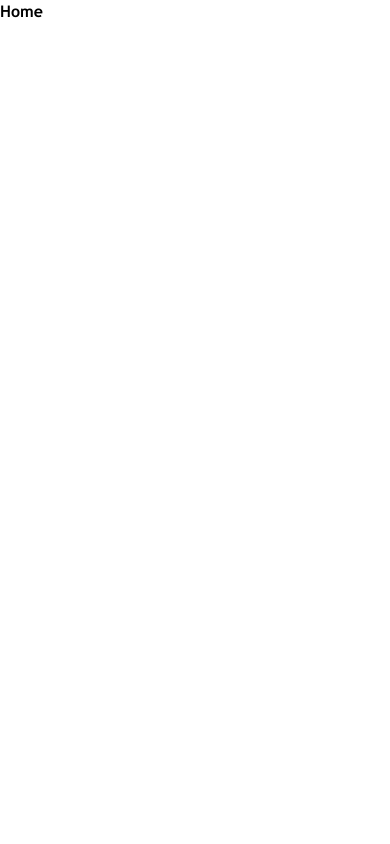
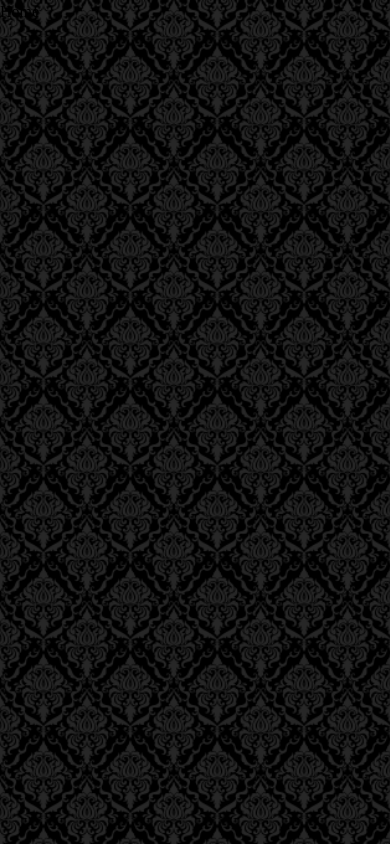
Before and after one commit to ItSerje/cat-food, a React (Create React App) app: page / in a window 390 px wide. Built offline with nearby package versions, Linux system fonts and the light colour scheme.

Commit message:
setup body background for Home

```diff
--- a/src/pages/home/home.css
+++ b/src/pages/home/home.css
@@ -1,7 +1,18 @@
-.home {
-  /* font-family: var(--ff-title);
-  font-weight: var(--fw-thin); */
+body {
+  background-image: url('../../assets/img/background-pattern@2x.png');
+  background-image: image-set(
+    url('../../assets/img/background-pattern@1x.png') 1x,
+    url('../../assets/img/background-pattern@2x.png') 2x
+  );
+  background-repeat: repeat-y;
+  background-size: cover;
+}
 
-  font-family: var(--ff-card);
-  font-weight: var(--fw-bold);
+@media (max-width: 500px) {
+  body {
+    background-image: image-set(
+      url('../../assets/img/background-pattern@1x.png') 1x,
+      url('../../assets/img/background-pattern@1x.png') 2x
+    );
+  }
 }
```
